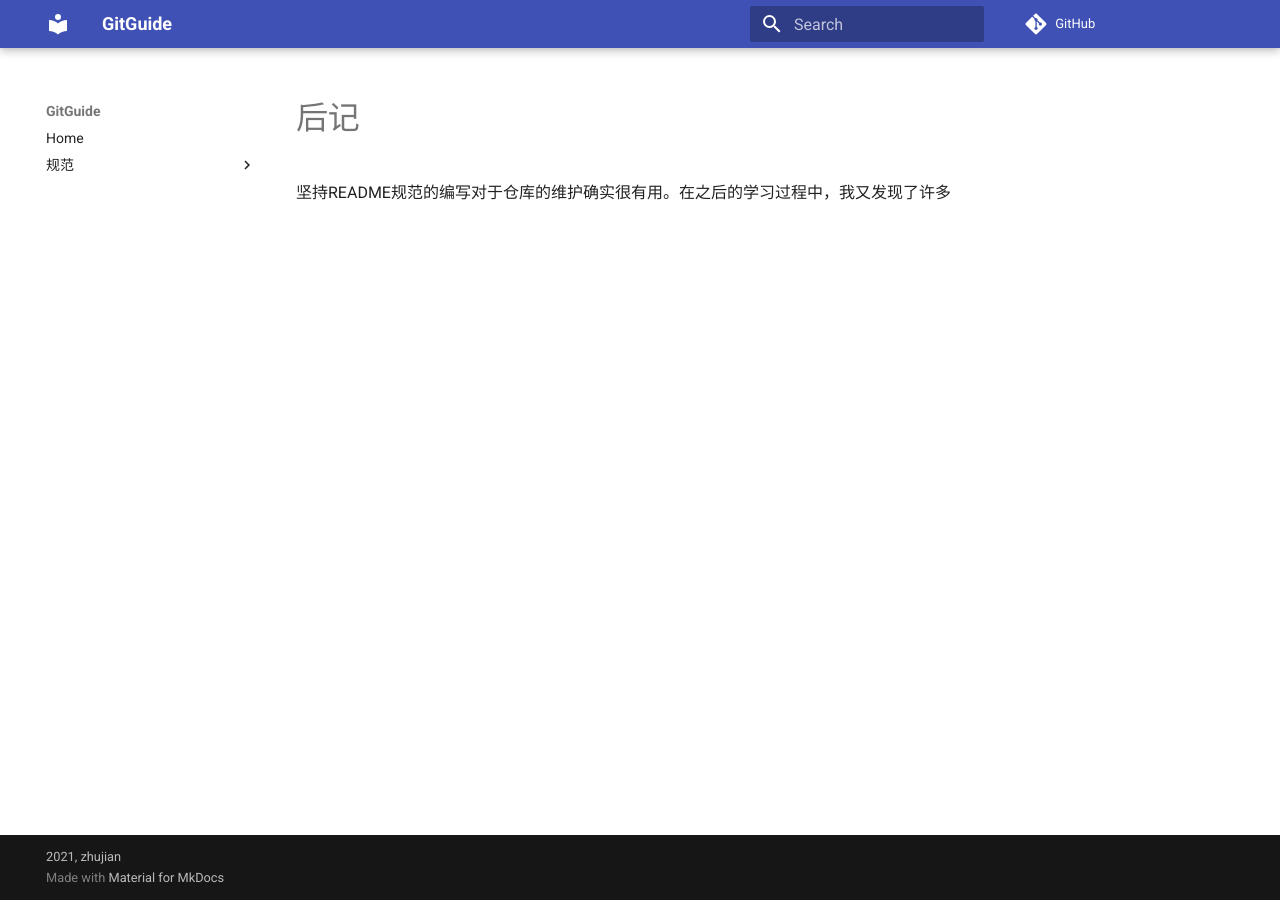
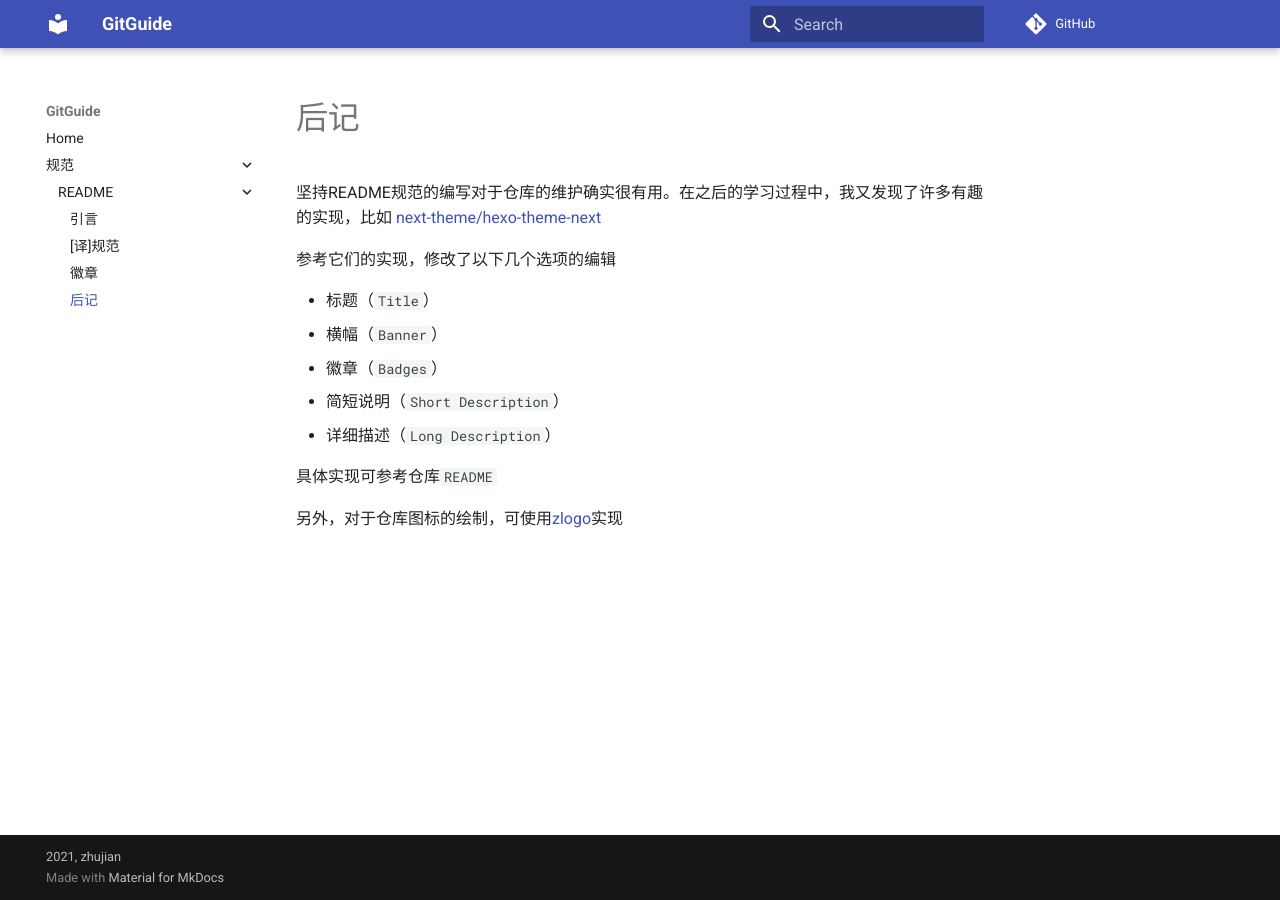
Before and after one commit to ZJDoc/GitGuide, an MkDocs documentation site: the page built from docs/readme/postscript.md, in a window 1280 px wide. Built offline with MkDocs 1.6.1 and Material for MkDocs 9.7.7, drawn with Linux system fonts in a browser that asks for light colours; comment, search, counter and statistics services are not loaded.

Commit message:
docs(readme): postscript

```diff
--- a/docs/readme/postscript.md
+++ b/docs/readme/postscript.md
@@ -1,4 +1,16 @@
 
 # 后记
 
-坚持README规范的编写对于仓库的维护确实很有用。在之后的学习过程中，我又发现了许多
+坚持README规范的编写对于仓库的维护确实很有用。在之后的学习过程中，我又发现了许多有趣的实现，比如[ next-theme/hexo-theme-next](https://github.com/next-theme/hexo-theme-next)
+
+参考它们的实现，修改了以下几个选项的编辑
+
+* 标题（`Title`）
+* 横幅（`Banner`）
+* 徽章（`Badges`）
+* 简短说明（`Short Description`）
+* 详细描述（`Long Description`）
+
+具体实现可参考仓库`README`
+
+另外，对于仓库图标的绘制，可使用[zlogo](https://github.com/zjykzj/zlogo)实现
--- a/mkdocs.yml
+++ b/mkdocs.yml
@@ -43,3 +43,5 @@ nav:
         - 引言: readme/index.md
         - '[译]规范': readme/译-规范.md
         - '徽章': readme/badge.md
+        - 后记: readme/postscript.md
+      # - GIT工作流: workflow/index.md
```
